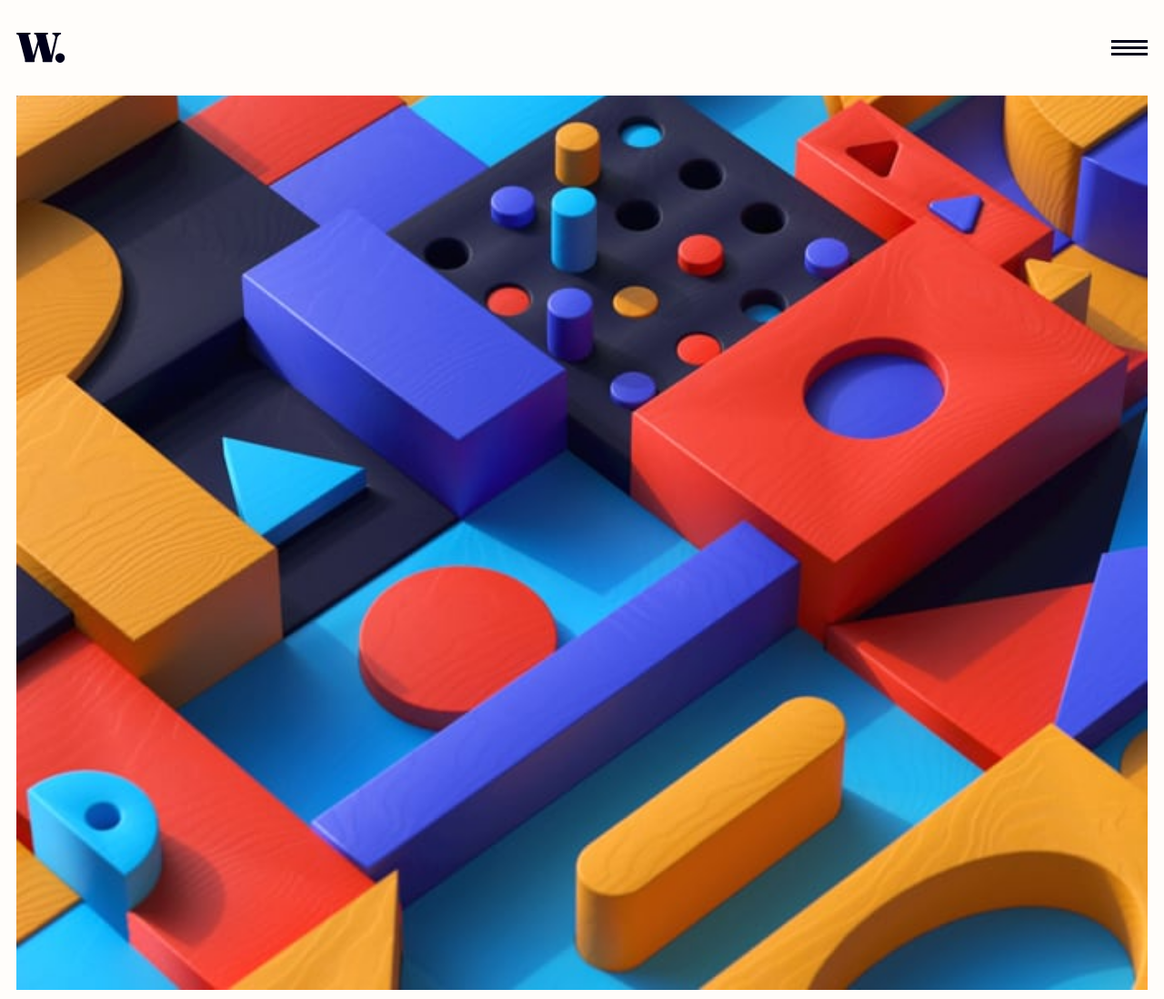
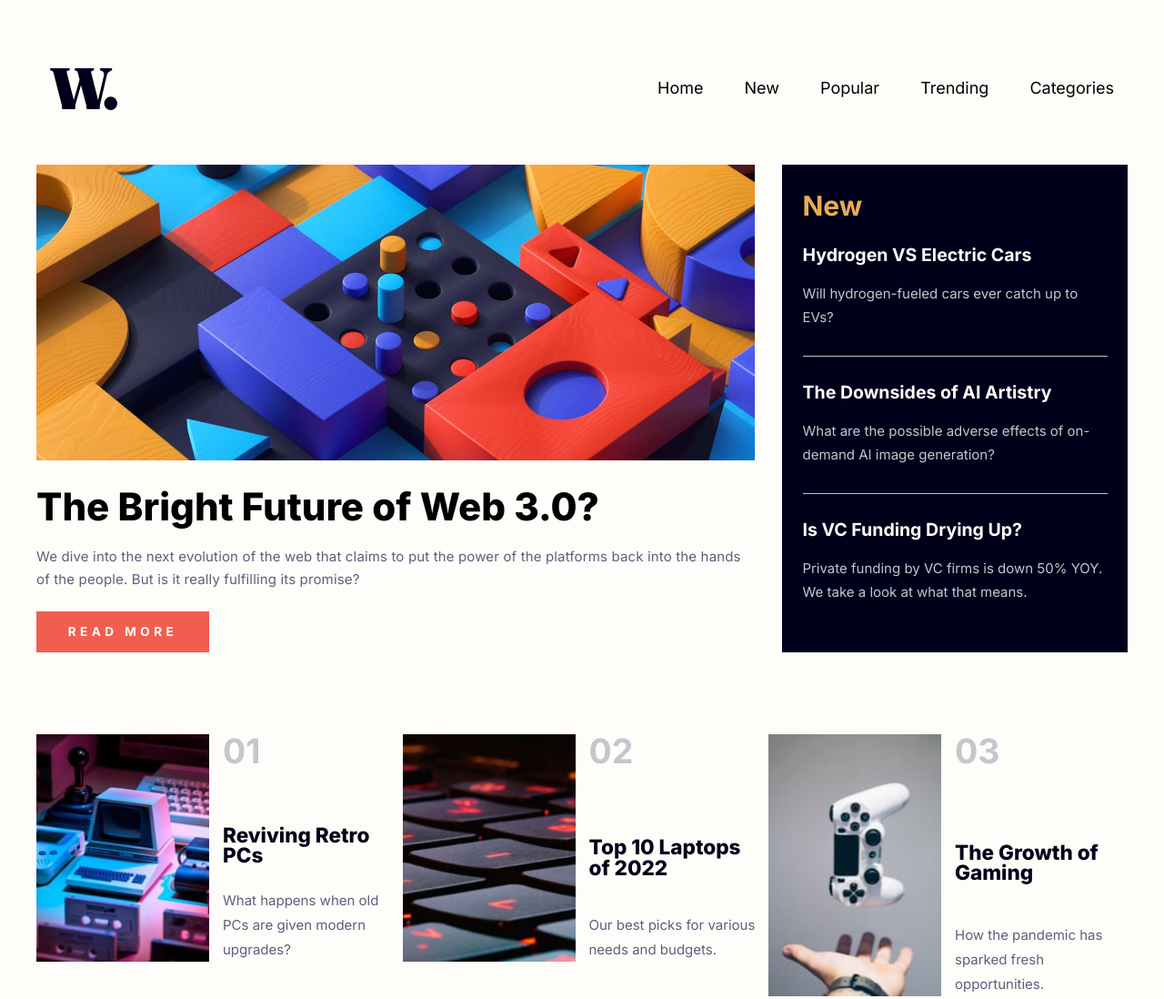
Before and after one commit to olha-bochevar/news-homepage, a plain HTML site: page index.html in a window 1280 px wide. Shown: the top 1098 px of the page at 91% size. Drawn offline with Linux system fonts and the light colour scheme.

Commit message:
Add grid-template for main section for destop version

```diff
--- a/index.html
+++ b/index.html
@@ -55,7 +55,7 @@
               alt="web3"
             />
             <img
-              class="home__main-image_desktop hidden"
+              class="home__main-image_desktop"
               src="assets/images/image-web-3-desktop.jpg"
               alt="web3"
             />
--- a/style.css
+++ b/style.css
@@ -139,7 +139,8 @@ nav > ul > li > a {
     color: #000;
     font-size: 1.2rem;
 }
-nav > ul > li > a:active {
+nav > ul > li > a:active,
+nav > ul > li > a:hover {
     color: var(--soft-red);
 }
 /* --------------------------- main --------------------------------*/
@@ -149,7 +150,7 @@ section.home {
 .home__main-image {
     margin-bottom: 2em;
 }
-.home__main-image > img {
+.home__main-image > img.home__main-image_mobile {
     width: 100%;
     height: 100%;
     object-fit: cover;
@@ -298,7 +299,76 @@ article:last-of-type {
     }
 }
 @media (min-width:992px) {
+    html {
+        font-size: 15px;
+    }
+    .wrapper, header {
+        max-width: 1200px;
+        margin: 0 auto;
+    }
+    header {
+        position: static;
+        padding: 3em 1em 2em;
+        display: flex;
+        justify-content: space-between;
+        align-items: center;
+    }
+    .header__logo {
+        width: 5em;}
 
+    .menu__image {
+        display: none;
+    }
+    header > nav {
+        display: block;
+        position: static;
+        width: 100% !important;
+        height: auto;
+    }
+    nav > ul {
+        display: flex;
+        top: 0;
+        right: 0;
+        width: 100%;
+        justify-content: flex-end;
+        left: 0;
+    }
+    nav > ul > li {
+        margin-left: 3em;
+    }
+    main.page {
+        display: grid;
+        grid-template-columns: repeat(3, 1fr);
+        grid-template-rows: 1fr 0.5fr 1fr;
+        grid-template-areas:
+        'home home news'
+        'home home news'
+        'popular popular popular';
+        gap: 2em
+    }
+    section.home {
+        grid-area: home;
+    }
+    .home__main-image > img.home__main-image_mobile{
+        display:none;
+    }
+    .home__main-image > img.home__main-image_desktop {
+        display: inline;
+        width: 100%;
+    }
+    section.news{
+        grid-area: news;
+    }
+    section.popular {
+        grid-area: popular;
+    }
+    .popular {
+        grid-template-columns: 1fr 1fr 1fr;
+    }
+    .popular__article {
+        grid-template-columns: 1fr 1fr;
+        gap: 1em;
+    }
 }
 
 /*--------------- footer ------------------*/
```
